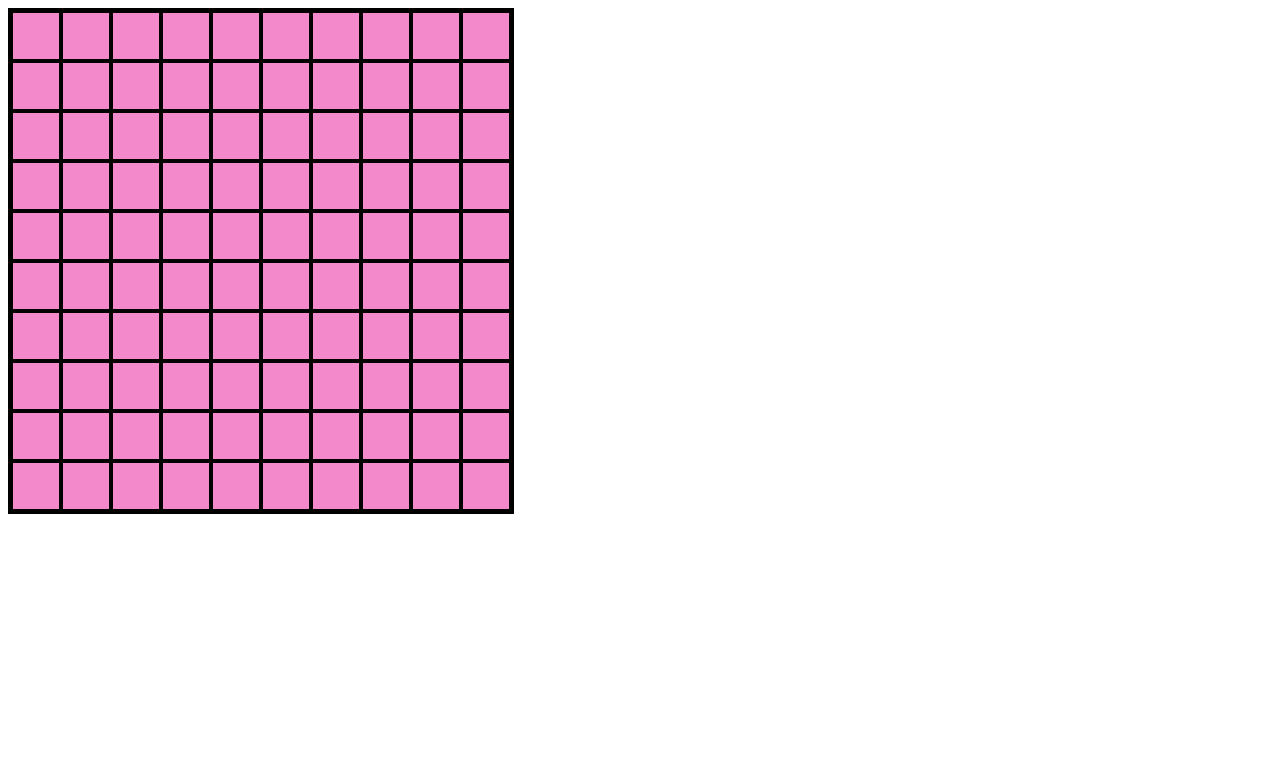
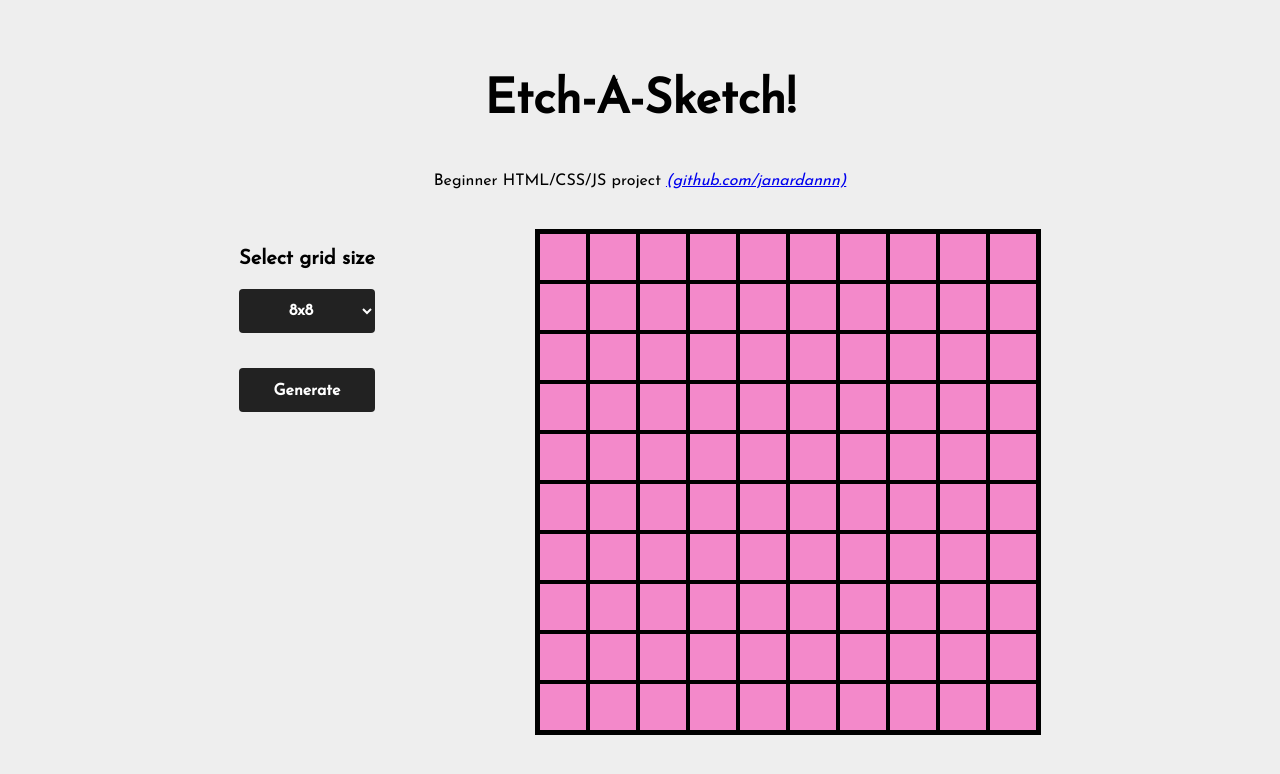
Before and after one commit to janardannn/etch-a-sketch, a plain HTML site: page index.html in a window 1280 px wide. Drawn offline with Linux system fonts and the light colour scheme.

Commit message:
decent landing page, decent css, functional JS, select option not done

```diff
--- a/index.html
+++ b/index.html
@@ -3,14 +3,39 @@
         <title>Square Grid!</title>
 
         <link rel="stylesheet" href="styles.css"></head>
+        <style>
+            @import url('https://fonts.googleapis.com/css2?family=Josefin+Sans&display=swap');
+          </style>
     </head>
 
     <body>
-        <script src="script.js" defer></script>
-        <div class ="input-selection">
+        <div class="base-div">
+            <div class="banner">
+                <h1 class="project-title">Etch-A-Sketch!</h1>
+                <p class="project-description">Beginner HTML/CSS/JS project <a style="font-style: italic;" href="https://github.com/janardannn/etch-a-sketch">(github.com/janardannn)</a></p>
+            </div>
+            <div class="control-and-display">
+                <div class="controls">
+                    <!-- <div id="colorpicker-div">
+                        <label for="colorpicker">Color: </label>
+                        <input id="colorpicker" type="color" value="#000fff">
+                    </div> -->
+                    <p class="select-text"><strong>Select grid size</strong></p>
+                    <div class="select-box">
+                        <select id="grid-size">
+                        <option value="8">8x8</option>
+                        <option value="16">16x16</option>
+                        <option value="32">32x32</option>
+                        <option value="64">64x64</option>
+                        </select>
+                    </div>
+                    <button class="user-input">Generate</button>
+                </div>
+                <div class="display">
+
+                </div>
+            </div>
         </div>
-        <div class="parent-div">
-
-        </div>
-    </body>
+            <script src="script.js"></script>
+        </body>
 </html>
--- a/script.js
+++ b/script.js
@@ -1,4 +1,4 @@
-const parentDiv = document.querySelector(".parent-div");
+const parentDiv = document.querySelector(".display");
 
 for (var i = 0; i < 10; i++) {
     var childDiv = document.createElement("div");
--- a/styles.css
+++ b/styles.css
@@ -1,10 +1,124 @@
-.parent-div {
+body {
+  font-family: "Josefin Sans",Arial, Helvetica, sans-serif;
+  background-color: #EEEEEE;
+}
+
+.base-div {
+  margin: 1%;
+  display: flex;
+  flex-direction: column;
+}
+
+.banner {
+  display: flex;
+  flex-direction: column;
+  margin-bottom: 1.5rem;
+  margin-top: 2rem;
+}
+
+.project-title {
+  flex: 1;
+  align-self: center;
+  font-size: 48px;
+}
+
+.project-description {
+  align-self: center;
+}
+
+.control-and-display {
+  display: flex;
+  flex-direction: row;
+  justify-content: center;
+}
+
+.controls {
+  margin-right: 10rem;
+  display: flex;
+  flex-direction: column;
+}
+
+.select-text {
+  font-size: 20px;
+}
+
+.select-box select,
+.select-box select option {
+  background-color: #222;
+  border-radius: 4px;
+  border-style: none;
+  box-sizing: border-box;
+  color: #fff;
+  cursor: pointer;
+  display: inline-block;
+  font-family: "Josefin Sans",Arial,sans-serif;
+  font-size: 16px;
+  font-weight: 700;
+  line-height: 1.5;
+  max-width: none;
+  min-height: 44px;
+  min-width: 10px;
+  outline: none;
+  overflow: hidden;
+  padding: 9px 20px 8px;
+  position: relative;
+  text-align: center;
+  text-transform: none;
+  user-select: none;
+  -webkit-user-select: none;
+  touch-action: manipulation;
+  width: 100%;
+}
+
+.select-box:hover,
+.select-box:focus {
+  opacity: .75;
+}
+
+/* button CSS from https://getcssscan.com/css-buttons-examples */
+
+.user-input {
+  background-color: #222;
+  border-radius: 4px;
+  border-style: none;
+  box-sizing: border-box;
+  color: #fff;
+  cursor: pointer;
+  display: inline-block;
+  font-family: "Josefin Sans",Arial,sans-serif;
+  font-size: 16px;
+  font-weight: 700;
+  line-height: 1.5;
+  margin-top: 2.2rem;
+  max-width: none;
+  min-height: 44px;
+  min-width: 10px;
+  outline: none;
+  overflow: hidden;
+  padding: 9px 20px 8px;
+  position: relative;
+  text-align: center;
+  text-transform: none;
+  user-select: none;
+  -webkit-user-select: none;
+  touch-action: manipulation;
+  width: 100%;
+}
+
+.user-input:hover,
+.user-input:focus {
+  opacity: .75;
+}
+
+.display {
+  align-self: center;
   display: flex;
   flex-direction: column;
   height: 500px;
   width: 500px;
   border: 3px black solid;
 }
+
 .row-div {
   height: 50px;
   display: flex;
```
